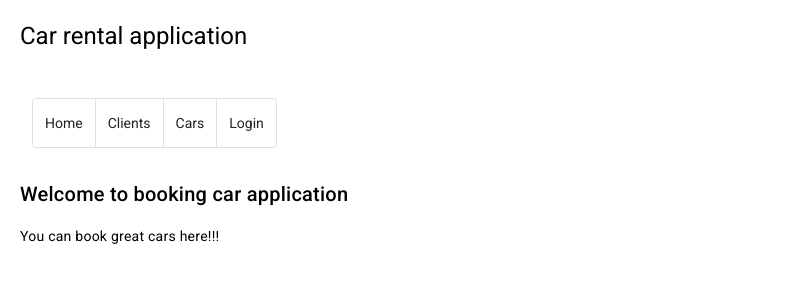
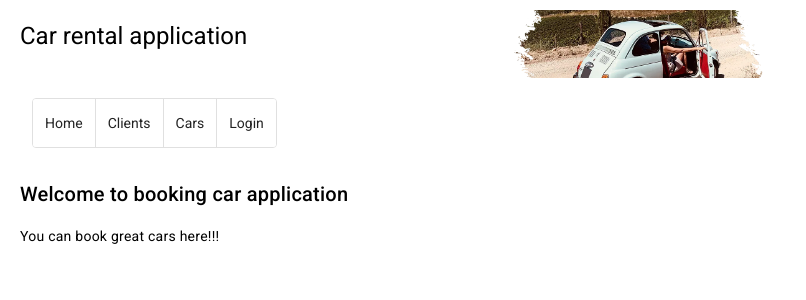
Before and after one commit to mariuszpastuszka/car-rental-project, an Angular app in the folder frontend/: page / in a window 1280 px wide. Shown: the top 300 px of the page, without its empty margins (0-806 px from the left). Built offline with nearby package versions, Linux system fonts and the light colour scheme.

Commit message:
Visual improvement to top bar

```diff
--- a/frontend/src/app/components/top-bar/top-bar.component.css
+++ b/frontend/src/app/components/top-bar/top-bar.component.css
@@ -1,4 +1,8 @@
 div {
   padding: 10px;
   margin: 10px;
+  background-image: url("/assets/top-bar-image.webp");
+  background-position: center;
+  background-repeat: no-repeat;
+  background-size: 20%;
 }
```
Also changed, not shown: frontend/src/styles.css (+9 -2 lines), frontend/src/assets/top-bar-image.webp (added).
